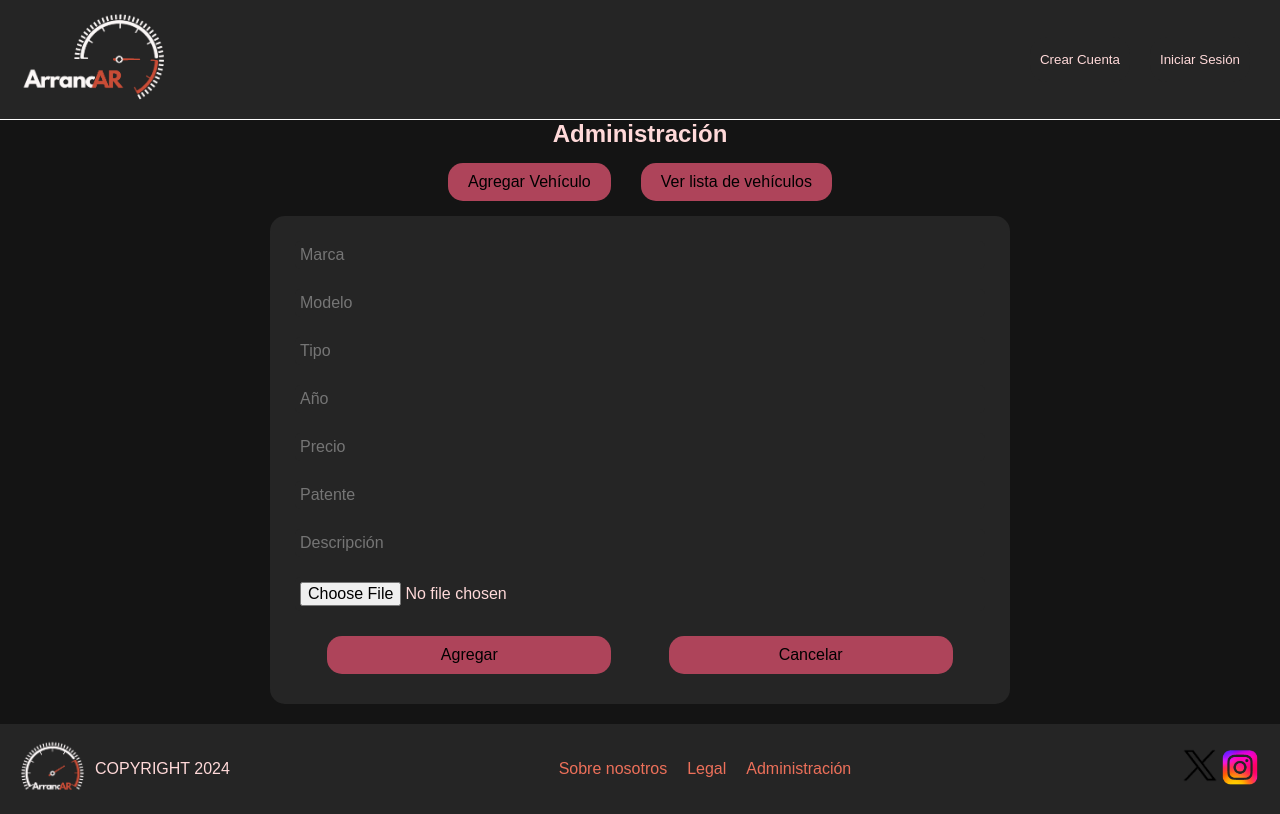
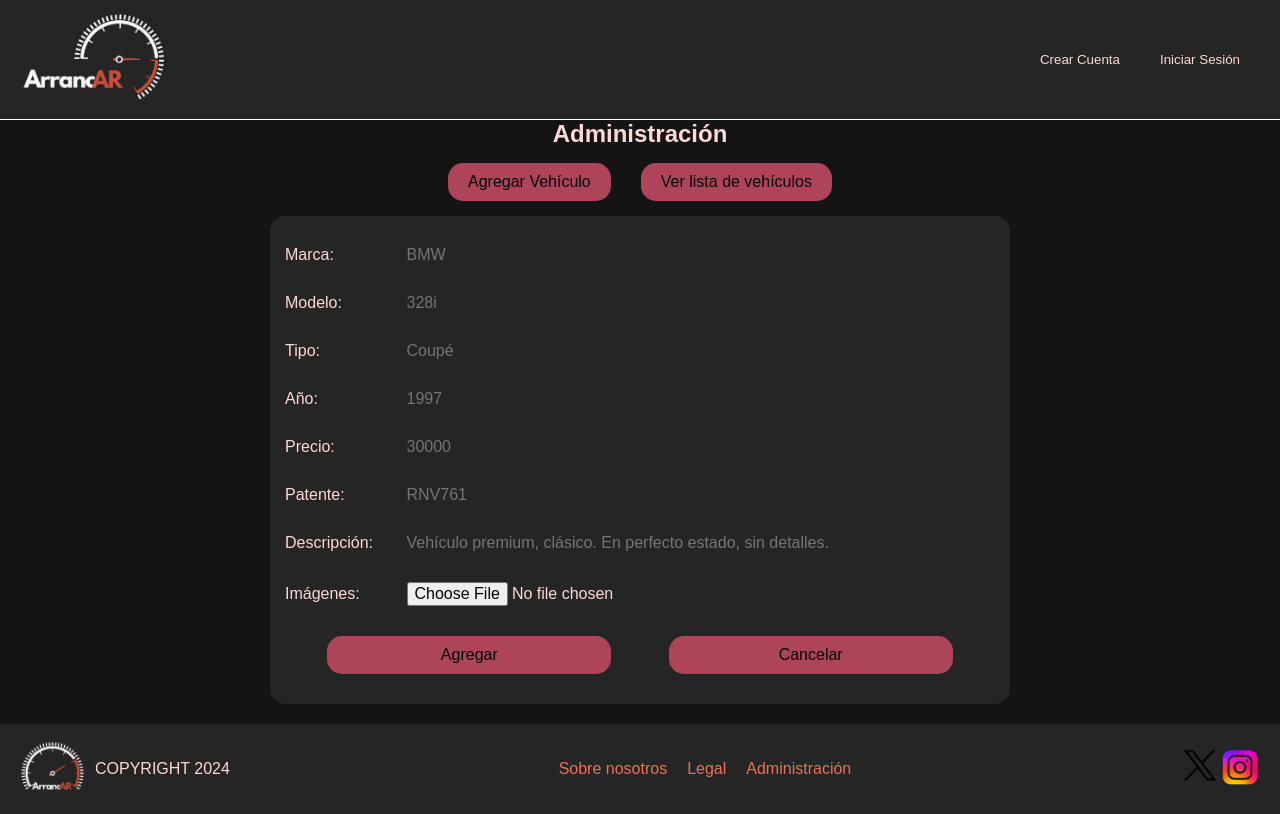
Before and after one commit to javier-pignataro/frontend, a React (Vite) app: page /administracion in a window 1280 px wide. Both pictures are taken after a click on the button "Agregar Vehículo". Built offline with nearby package versions, Linux system fonts and the light colour scheme.

Commit message:
agregado extra estilado en administracion

```diff
--- a/src/Routes/Administracion.jsx
+++ b/src/Routes/Administracion.jsx
@@ -55,9 +55,10 @@
 
 
   const [pressedButton, setPressedButton] = useState(false);
-  function pressButton() {
+  function pressButton() { //? reiniciar todos los campos al presionar "cancelar"/"agregar vehiculo"
     setPressedButton(!pressedButton);
     setError(false);
+    setImages([])
   }
 
   function submitForm(e) {
@@ -119,19 +120,43 @@
         {success && <p className="administracion__success">Vehículo agregado con éxito.</p>}
         {pressedButton && (
           <form onSubmit={submitForm} className="administracion__form__agregar__veh">
-            <input type="text" placeholder="Marca" />
-            <input type="text" placeholder="Modelo" />
-            <input type="text" placeholder="Tipo" />
-            <input type="text" placeholder="Año" />
-            <input type="text" placeholder="Precio" />
-            <input type="text" placeholder="Patente" />
-            <input type="text" placeholder="Descripción" />
-            <input type="file" accept="image/*" onChange={changeUploadImage} />
+            <div>
+              <p>Marca:</p>
+              <input type="text" placeholder="BMW" />
+            </div>
+            <div>
+              <p>Modelo:</p>
+              <input type="text" placeholder="328i" />
+            </div>
+            <div>
+              <p>Tipo:</p>
+              <input type="text" placeholder="Coupé" />
+            </div>
+            <div>
+              <p>Año:</p>
+              <input type="text" placeholder="1997" />
+            </div>
+            <div>
+              <p>Precio:</p>
+              <input type="text" placeholder="30000" />
+            </div>
+            <div>
+              <p>Patente:</p>
+              <input type="text" placeholder="RNV761" />
+            </div>
+            <div>
+              <p>Descripción:</p>
+              <input type="text" placeholder="Vehículo premium, clásico. En perfecto estado, sin detalles." />
+            </div>
+            <div>
+              <p>Imágenes:</p>
+              <input type="file" accept="image/*" onChange={changeUploadImage} />
+            </div>
             <div className="imagenes__subidas">
               {images.map((imageUrl, index) => (
                 <div key={index}>
                   <a href={imageUrl} target="_blank"><img src={imageUrl} alt={`Imagen ${index + 1}`} /></a>
-                  <button onClick={() => setImages(images.filter((_, i) => i !== index))}>Eliminar</button>
+                  <button type="button" onClick={() => setImages(images.filter((_, i) => i !== index))}>Eliminar</button>
                 </div>
               ))}
             </div>
--- a/src/styles/pages/_administracion.scss
+++ b/src/styles/pages/_administracion.scss
@@ -54,7 +54,16 @@
             display: flex;
             flex-direction: column;
 
+            div {
+                display: flex;
+                align-items: center;
+
+                p {
+                    width: 15%;
+                }
+
                 input {
+                    width: 80%;
                     font-size: 16px;
                     padding: 5px;
                     margin: 10px;
@@ -63,6 +72,7 @@
                     background-color: $darkmode-background-color-lighter;
                     color: $darkmode-text-color;
                 }
+            }
 
             .imagenes__subidas {
                 width: 100%;
@@ -70,8 +80,8 @@
                 div {
                     display: flex;
                     width: 100%;
-                    position: relative;
                     align-items: center;
+                    justify-content: space-between;
 
                     a {
                         width: 40%;
@@ -86,13 +96,10 @@
                     }
 
                     button {
-                        position: absolute;
-                        right: 0px;
-                        width: 30%;
-                        height: 50%;
-                        margin: 0;
-                        padding: 0;
-                        justify-content: right;
+                        width: fit-content;
+                        height: fit-content;
+                        padding: 15px 30px;
+                        margin-right: 25px;
                     }
                 }
             }
```
Lines whose indentation alone changed are shown as unchanged.
